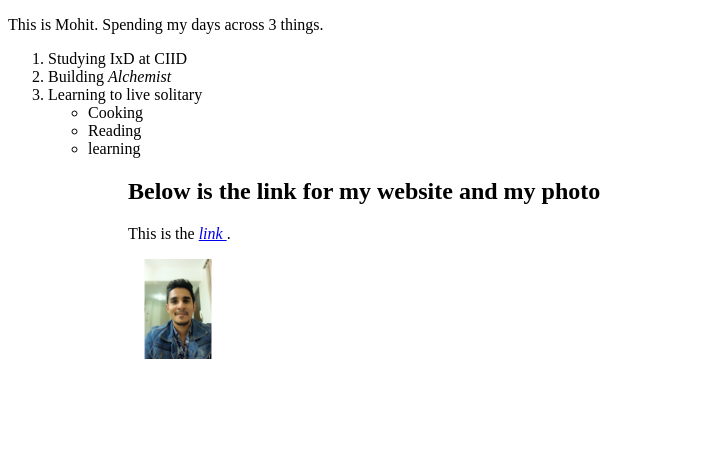
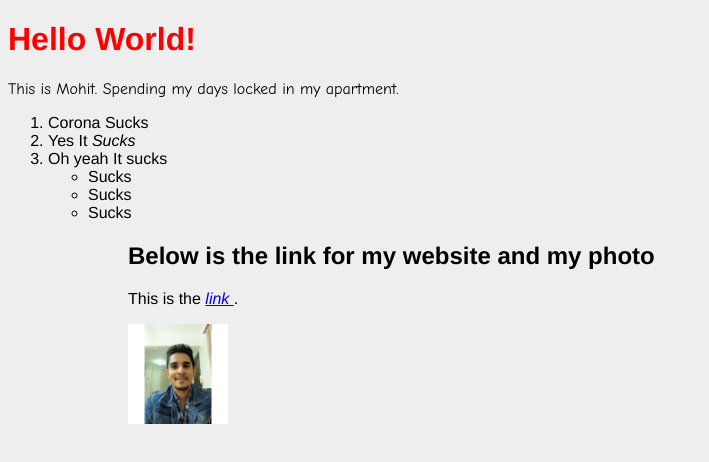
Before and after one commit to mhtchdhry/my_first_website, a plain HTML site: page index.html in a window 1280 px wide. Shown: the whole page, without its empty margins (0-709 px from the left). Drawn offline with Linux system fonts and the light colour scheme; files whose address does not match are found by name.

Commit message:
Add files via upload

```diff
--- a/index.html
+++ b/index.html
@@ -2,26 +2,39 @@
 <html>
 <head>
 	<title>My first website</title>
+
+<style>
+			html {
+				background-color: #EEEEEE;
+				font-family: "Helvetica";
+			}
+
+#main-title
+{color:red;}
+#second-title
+{
+	font-family: "Comic Sans MS"
+}
+
+
+</style>
 </head>
 
 
 <body>
 
-<head>
-<style>
-	<h1><id="master-point"> Hello World!</h1>
-</style>
-</head>
 
-	<p> This is Mohit. Spending my days across 3 things. </p>
+	<h1 id = "main-title" >Hello World!</h1>
+
+	<p id="second-title" > This is Mohit. Spending my days locked in my apartment.</p>
 	<ol>
-		<li> Studying IxD at CIID </li>
-		<li> Building <em>Alchemist </em> </li>
-		<li> Learning to live solitary </li>
+		<li> Corona Sucks </li>
+		<li> Yes It <em>Sucks </em> </li>
+		<li> Oh yeah It sucks</li>
 			<ul>
-				<li>Cooking</li>
-				<li>Reading</li>
-				<li>learning</li>
+				<li>Sucks</li>
+				<li>Sucks</li>
+				<li>Sucks</li>
 
 	 <ol>
 
```
